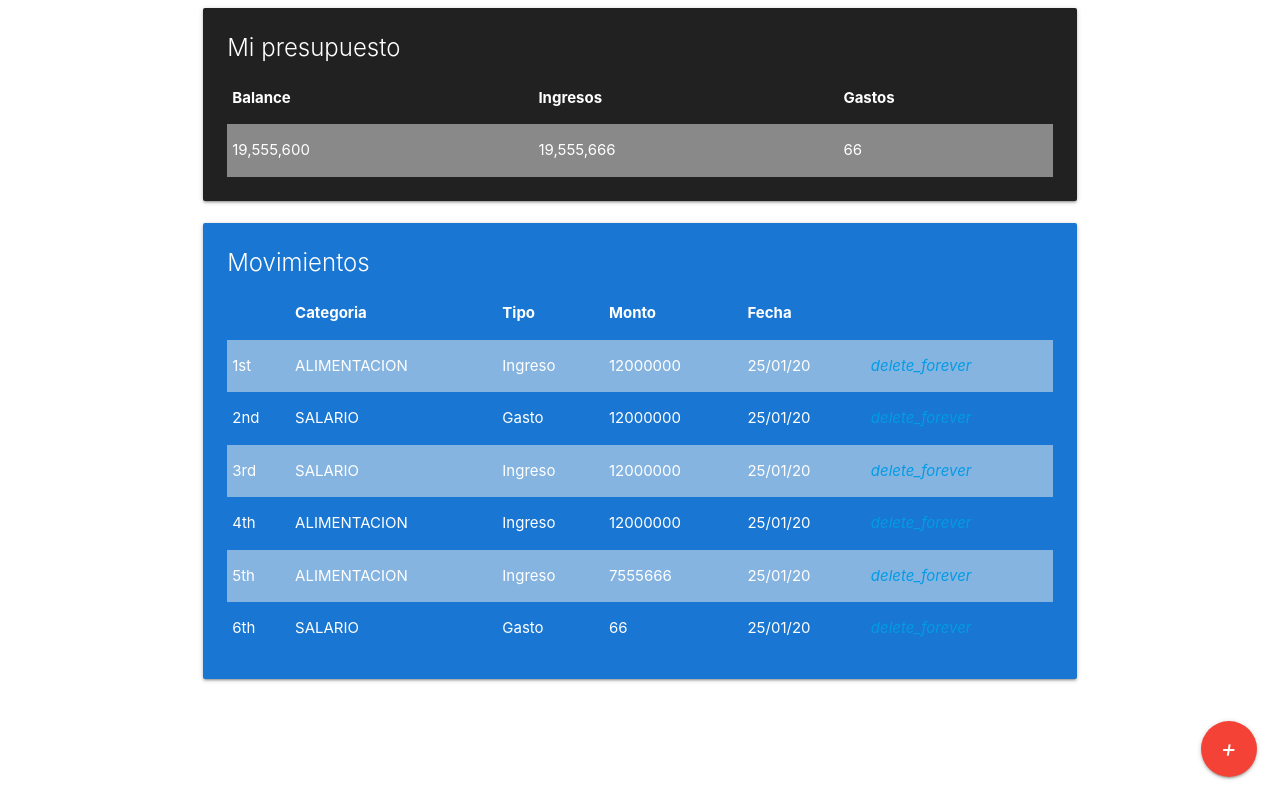
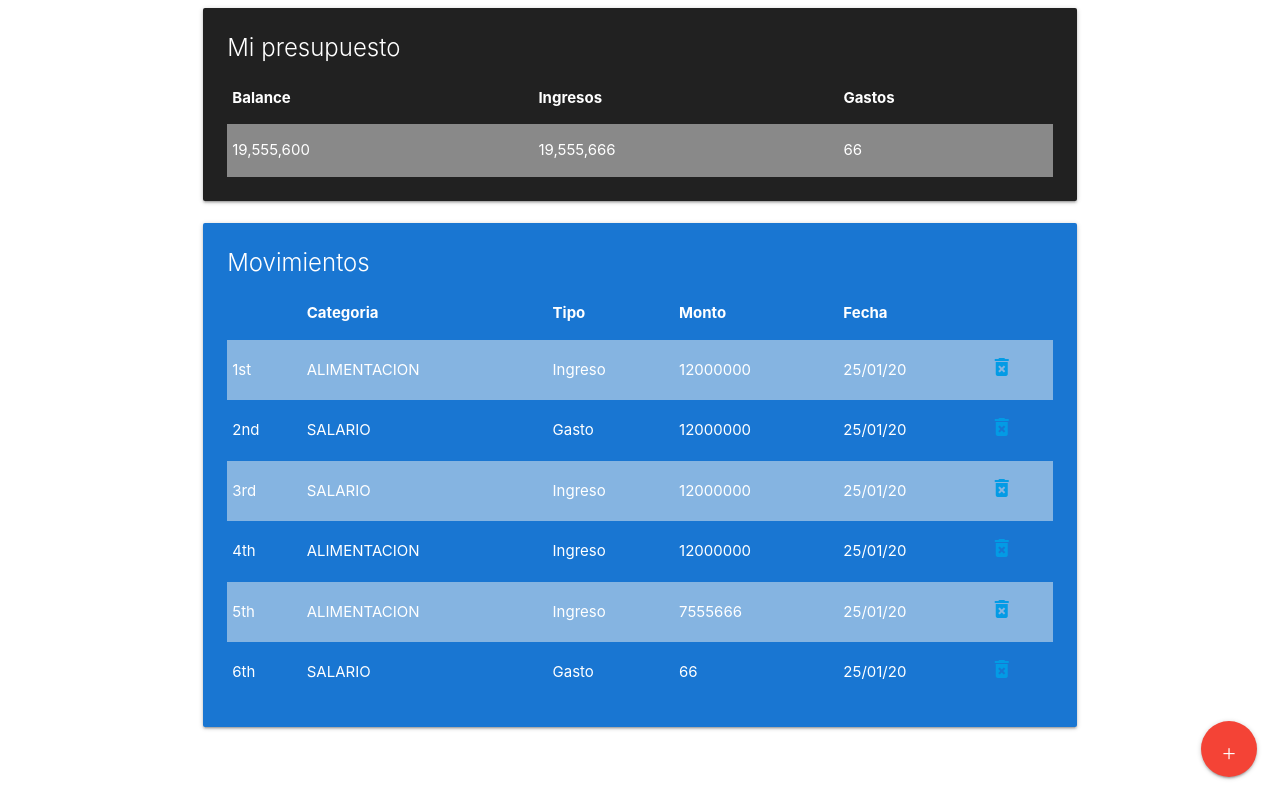
Before and after one commit to Adsuf/presupuesto, a Django app: page / in a window 1280 px wide. Run offline with Django 3.2, Linux system fonts and the light colour scheme; data comes from the database, SQL or seed files in the repository.

Commit message:
basurero

```diff
--- a/templates/home.html
+++ b/templates/home.html
@@ -3,6 +3,7 @@
   <head>
     <meta charset="utf-8">
     <title>Presupuesto</title>
+    <link href="https://fonts.googleapis.com/icon?family=Material+Icons" rel="stylesheet">
     <link rel="stylesheet" href="https://cdnjs.cloudflare.com/ajax/libs/materialize/1.0.0/css/materialize.min.css">
   </head>
   <body>
@@ -59,7 +60,7 @@
                         <td>{{ data.fecha|date:"d/m/y" }}</td>
                         <td>
                           <a href="{% url 'borrarMovimiento' data.id %}">
-                            <i class="material-icons">delete_forever</i>
+                            <i class="delete material-icons">delete_forever</i>
                           </a>
                         </td>
                     </tr>
```
